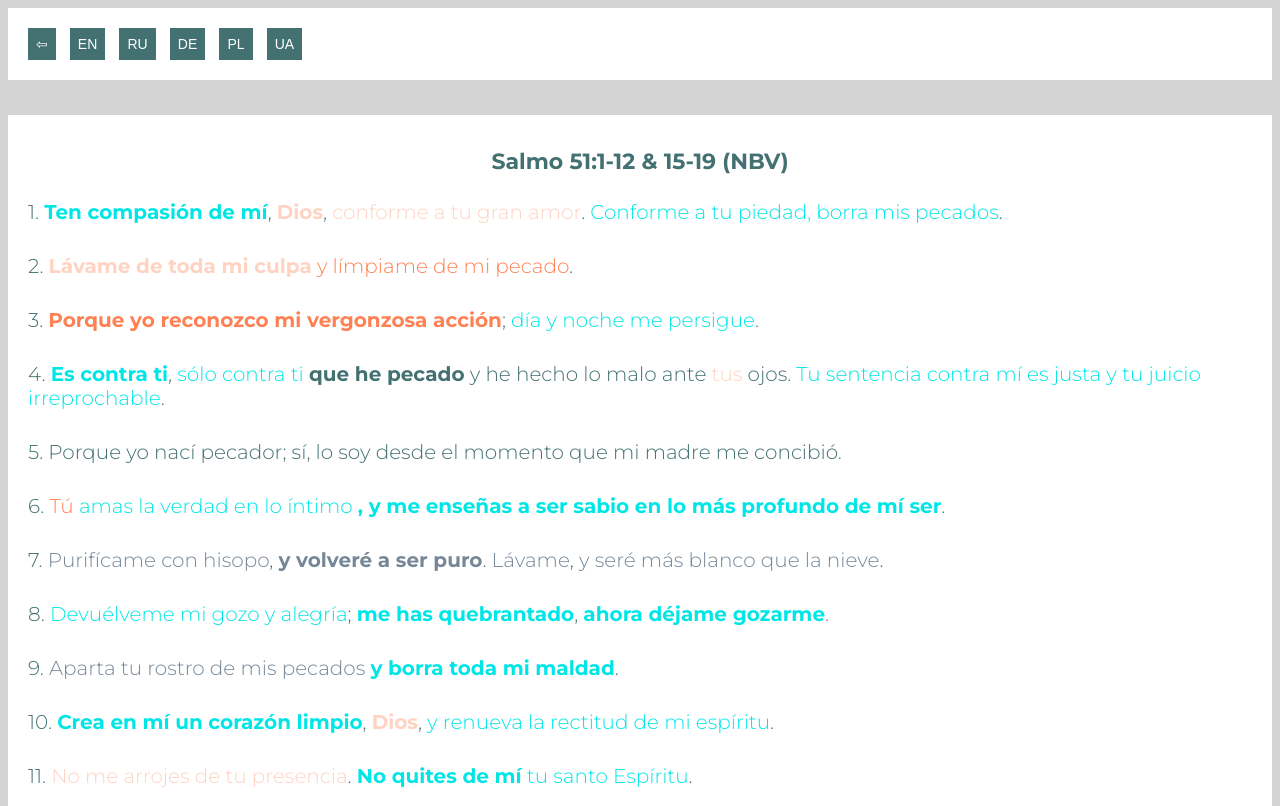
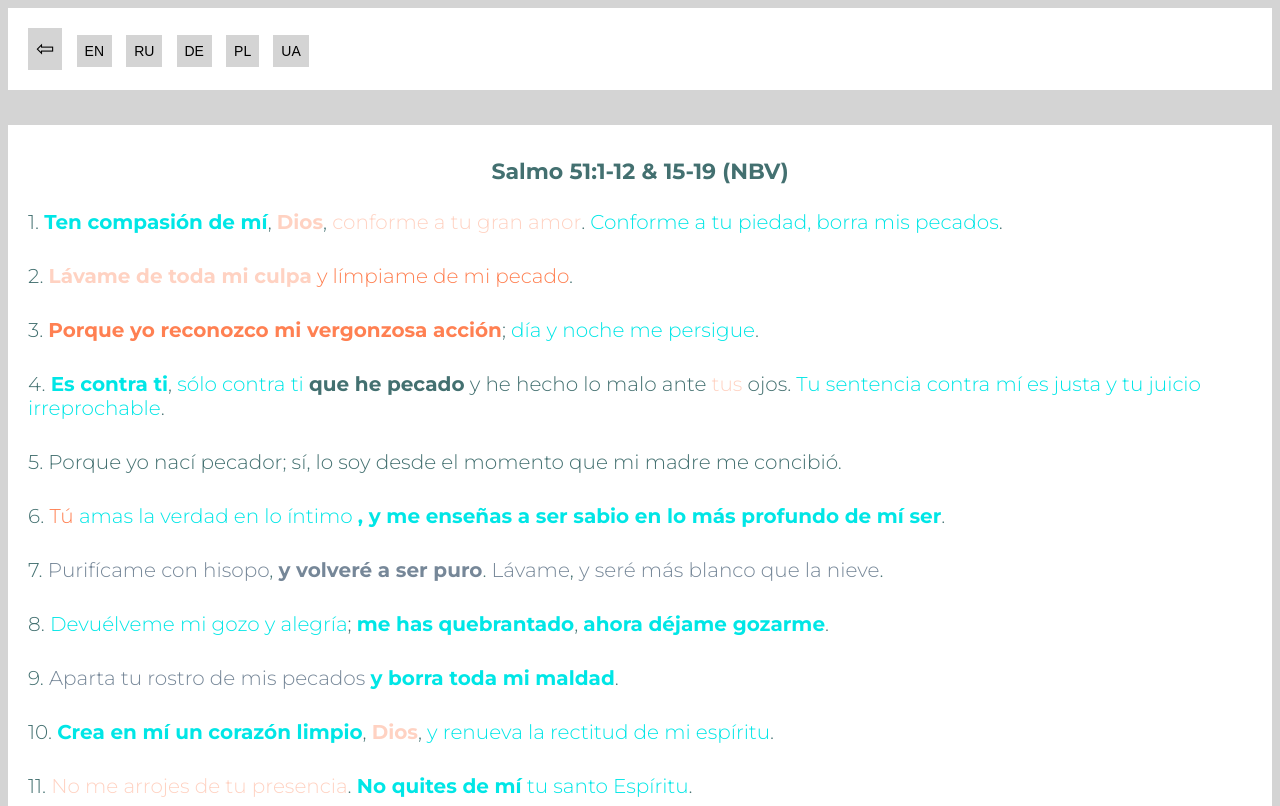
Before and after one commit to mr-front-end-dev/Bible-Verses-sgwaq--ES, a plain HTML site: page index.html in a window 1280 px wide. Shown: the top 806 px of the page. Drawn offline with Linux system fonts and the light colour scheme.

Commit message:
Updated section.css

```diff
--- a/css/section.css
+++ b/css/section.css
@@ -13,39 +13,31 @@
   padding: 5px;
 }
 
-
 .section--bold {
   font-weight: bold;
 }
 
 .section__button {
-  background-color: hsl(180, 25%, 35%);
+  background-color: hsl(0, 0%, 83%);
   border-style: none;
   font-size: 14px;
   padding: 8px;
   margin: 5px;
-}
-
-.section__button:hover {
-  background-color: hsl(180, 25%, 40%);
+  cursor: context-menu;
 }
 
 .section__button:active {
-  background-color: hsl(180, 25%, 45%);
+  transform: scale(1.1);
 }
 
 .section__button--link {
-  color: hsl(0, 0%, 100%);
+  color: hsl(0, 0%, 0%);
   text-decoration: none;
+  cursor: context-menu;
 }
 
-.section__button--underscore {
-  color:hsl(0, 0%, 100%);
-  background-color: hsl(180, 25%, 35%);
-  border-style: none;
-  font-size: 14px;
-  padding: 8px;
-  margin: 5px;
+.section__button--size {
+  font-size: 22px;
 }
 
 .section__span--lightslategray {
```
